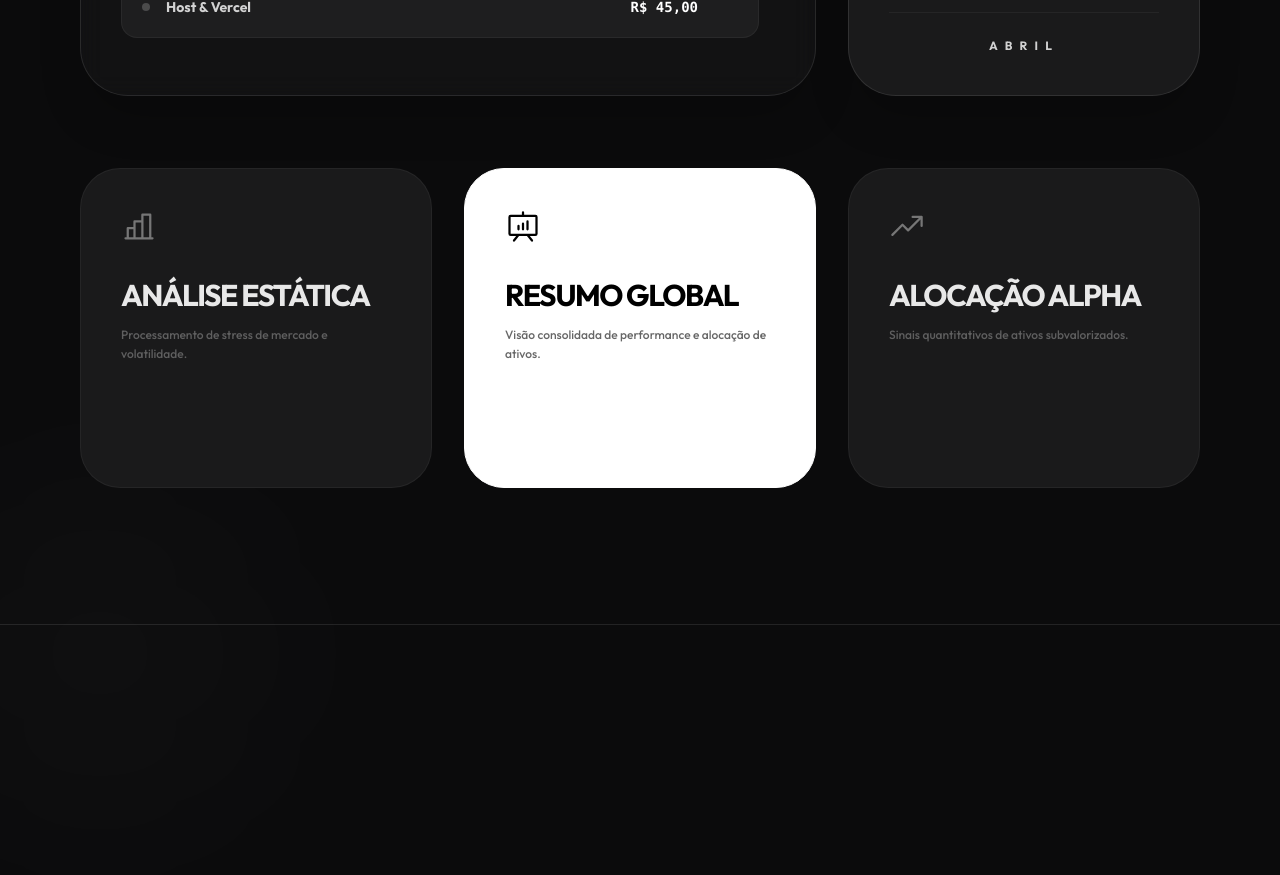
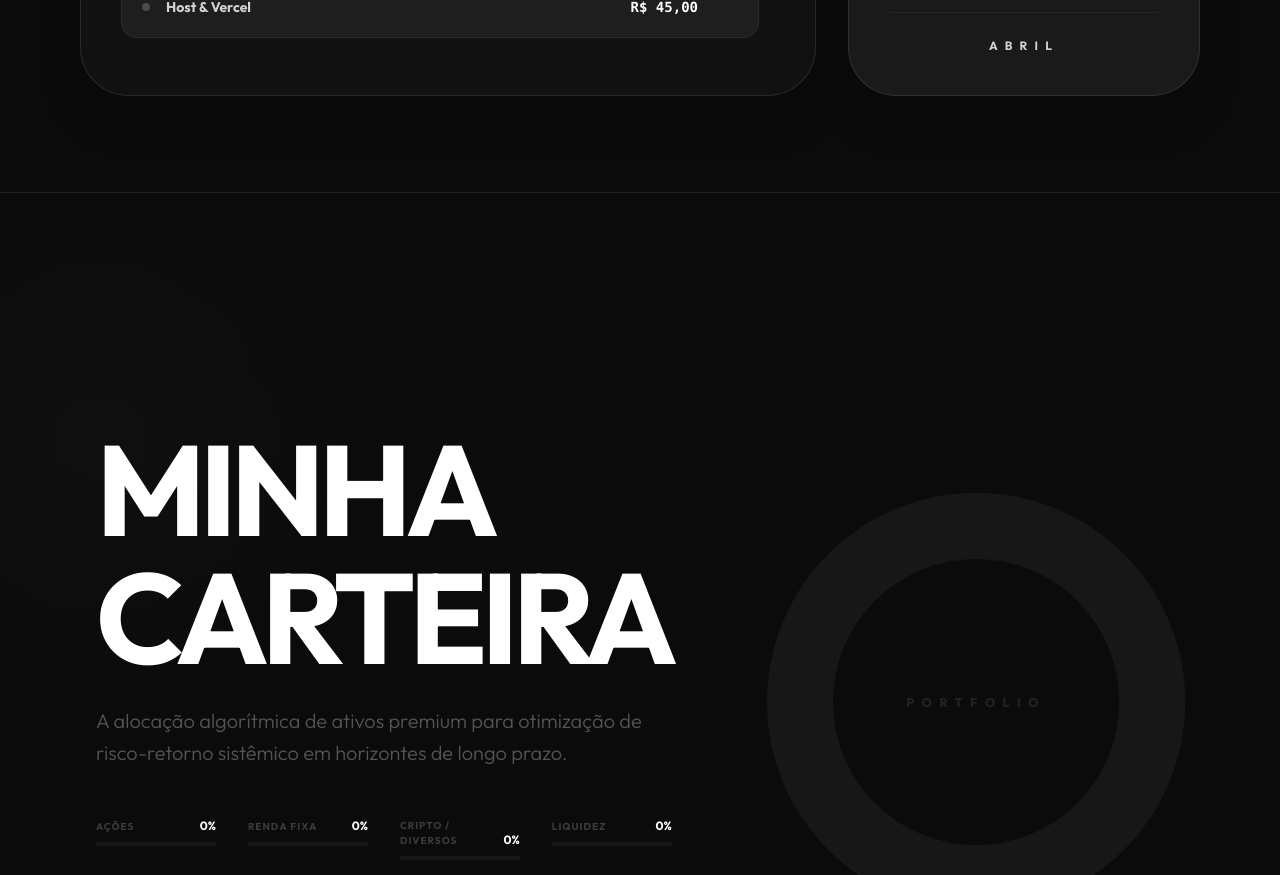
Before and after one commit to charlesmsobreira-cmd/InverseBrainrot, a Next.js app: page /financas in a window 1280 px wide. Shown: the part 900-1775 px from the top of the page. Built offline with nearby package versions, Linux system fonts and the light colour scheme; a web font is replaced by a local one.

Commit message:
style: remove strategy cards from finance dashboard

```diff
--- a/src/app/financas/page.tsx
+++ b/src/app/financas/page.tsx
@@ -310,31 +310,6 @@ export default function FinancePage() {
           </div>
         </motion.div>
 
-        {/* Row 2: Strategy Widgets & Summary (Padronizado) */}
-        <div className="md:col-span-12 grid grid-cols-1 md:grid-cols-3 gap-8 py-10 items-stretch">
-          <StrategyCard
-            title="Análise Estática"
-            icon={<ChartBar size={36} />}
-            onClick={() => setActiveModal('statica')}
-            desc="Processamento de stress de mercado e volatilidade."
-          />
-
-          <StrategyCard
-            title="Resumo Global"
-            icon={<PresentationChart size={36} />}
-            onClick={() => setActiveModal('resumo')}
-            accent
-            desc="Visão consolidada de performance e alocação de ativos."
-          />
-
-          <StrategyCard
-            title="Alocação Alpha"
-            icon={<TrendUp size={36} />}
-            onClick={() => setActiveModal('alpha')}
-            desc="Sinais quantitativos de ativos subvalorizados."
-          />
-        </div>
-
         {/* Row 3: Main Strategic Area (Engenharia) - Section Divider Style */}
         <FullWidthDivider />
         <motion.div
```
